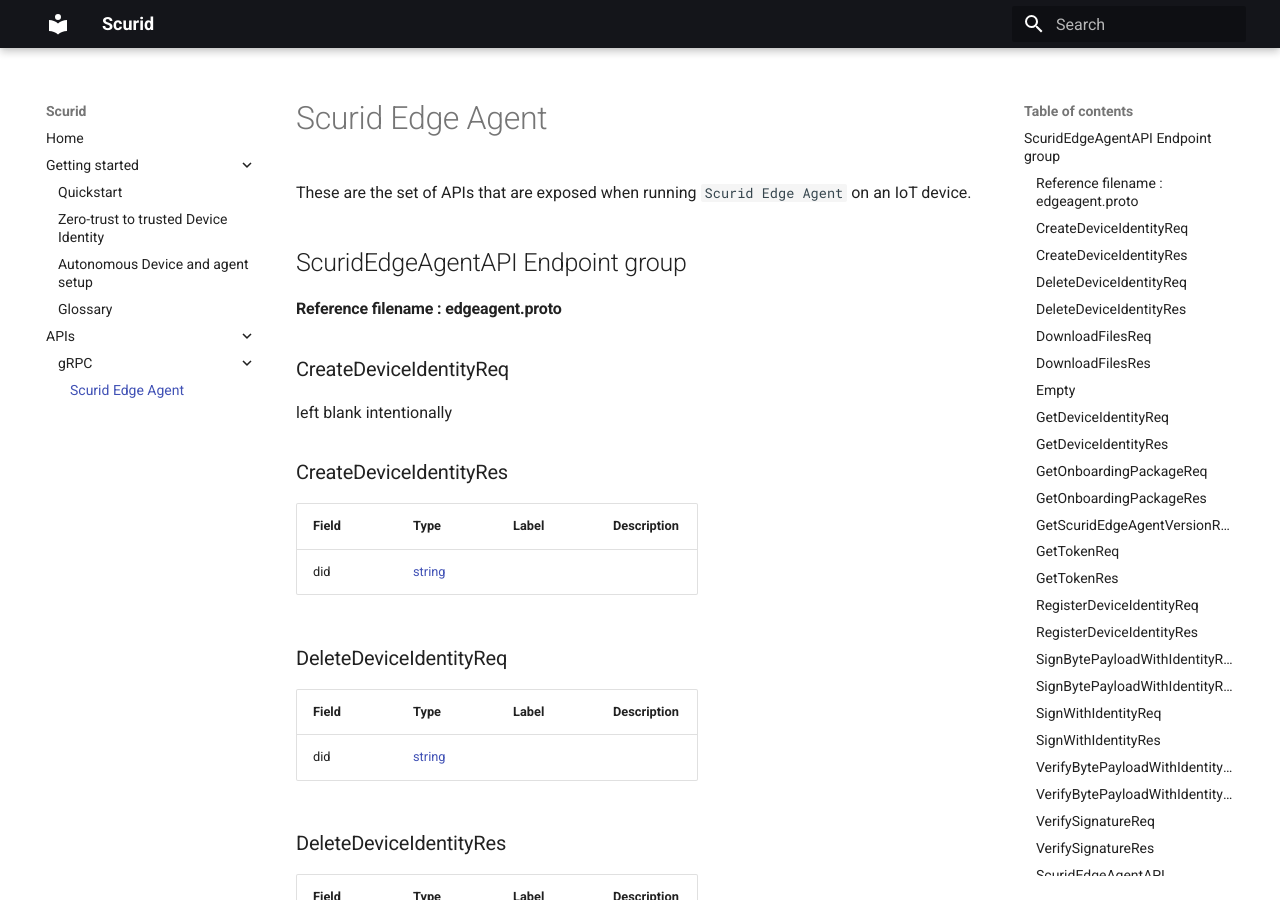
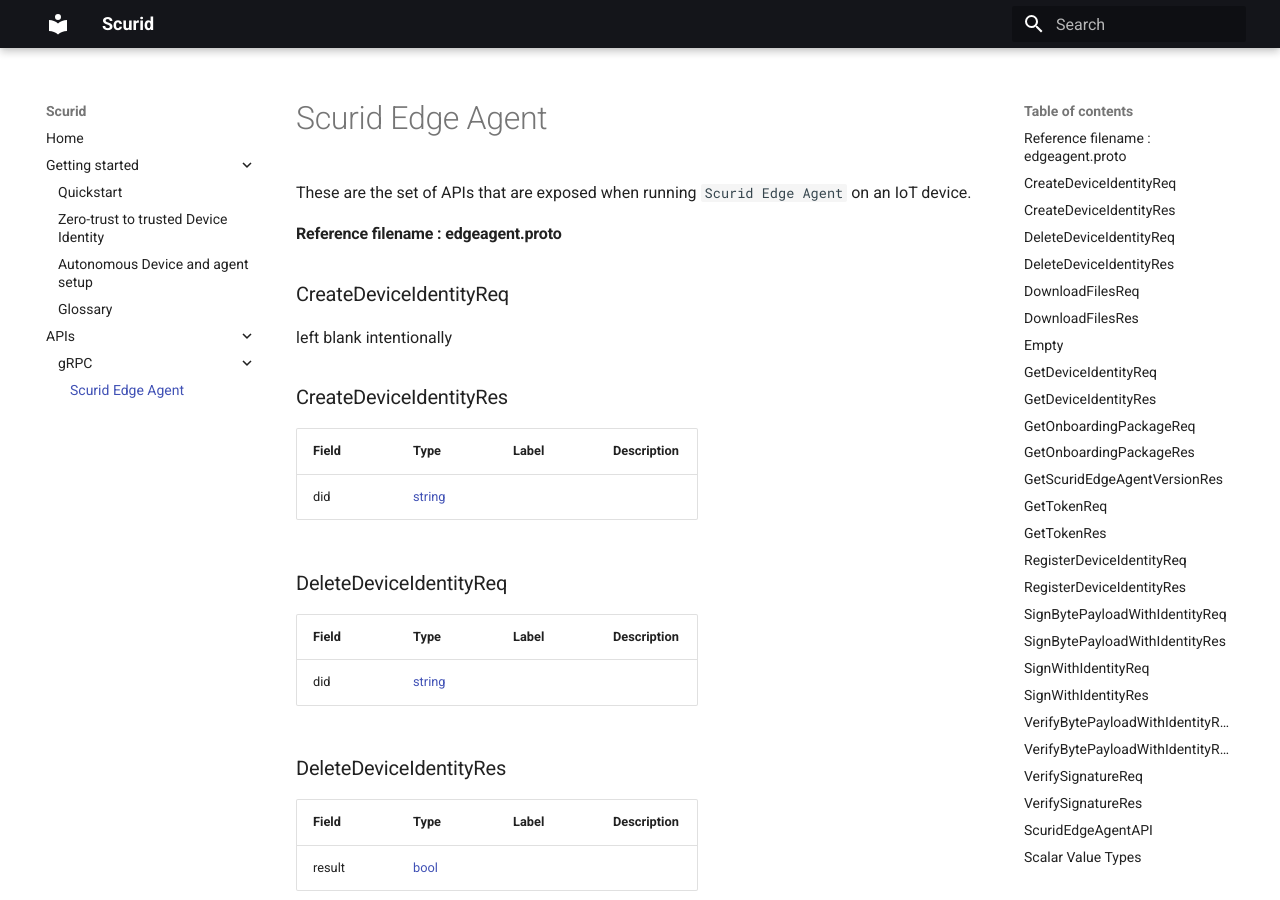
Before and after one commit to scurid-inc/docs, an MkDocs documentation site: the page built from docs/edgeAgent.md, in a window 1280 px wide and 900 px high. Built offline with MkDocs 1.6.1 and Material for MkDocs 9.7.7, drawn with Linux system fonts in a browser that asks for light colours; the version menu is left out.

```diff
--- a/docs/edgeAgent.md
+++ b/docs/edgeAgent.md
@@ -1,6 +1,4 @@
 These are the set of APIs that are exposed when running `Scurid Edge Agent` on an IoT device.
-
-## ScuridEdgeAgentAPI Endpoint group
 
 #### Reference filename : edgeagent.proto
 
```
